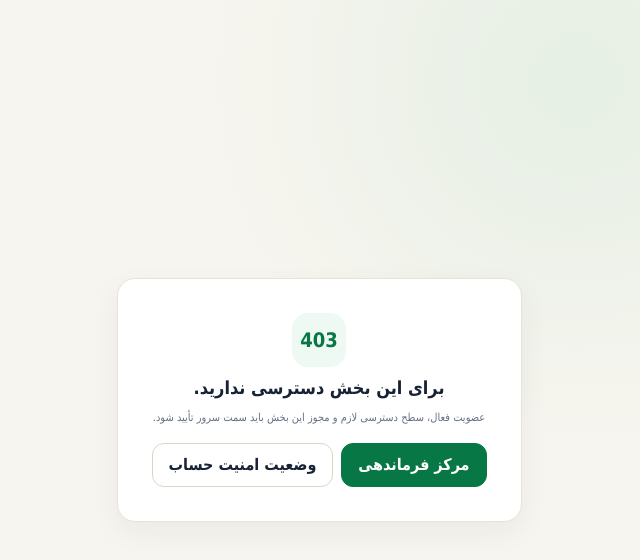
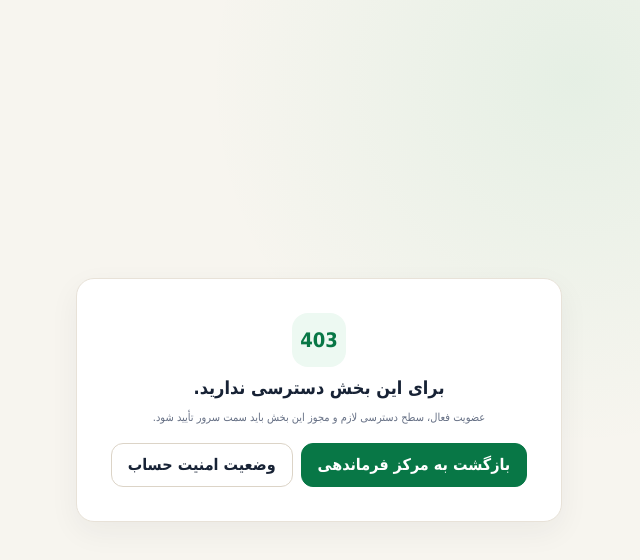
Before and after one commit to Hamrez95/lifemate-admin, a Next.js app: page /forbidden in a window 1280 px wide. Shown: the top 560 px of the page, without its empty margins (640-1280 px from the left). Built offline with nearby package versions, Linux system fonts and the light colour scheme.

Commit message:
fix(a11y): restore forbidden home link accessible name

```diff
--- a/app/forbidden/page.tsx
+++ b/app/forbidden/page.tsx
@@ -11,7 +11,7 @@ export default function ForbiddenPage() {
         actions={
           <>
             <Link className={styles.primary} href="/">
-              مرکز فرماندهی
+              بازگشت به مرکز فرماندهی
             </Link>
             <Link className={styles.secondary} href="/profile">
               وضعیت امنیت حساب
```
